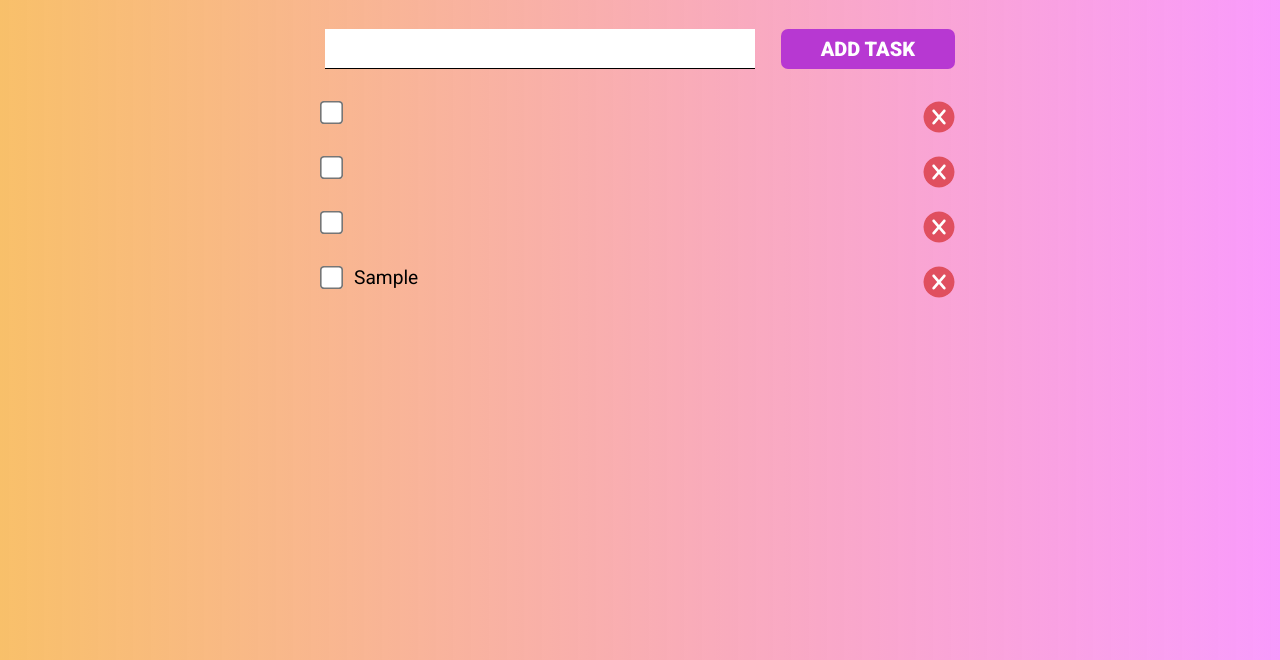
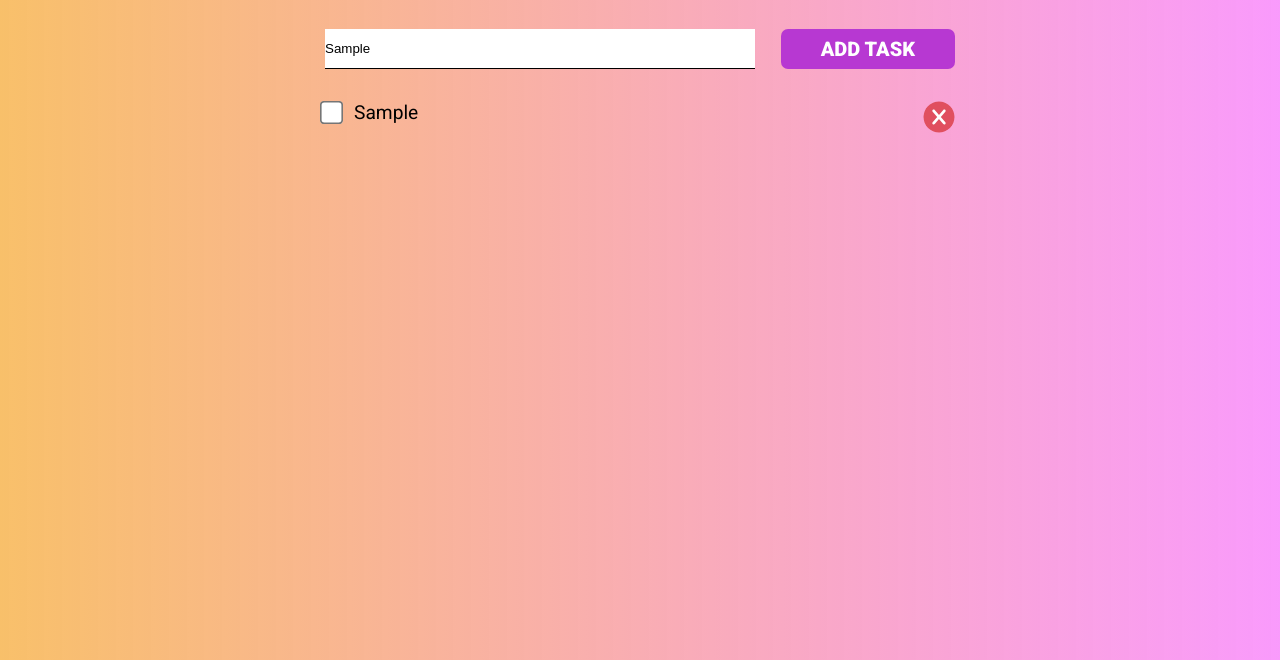
Before and after one commit to Kristalkill/To-Do-List, a website: page To-Do List/task/src/index.html in a window 1280 px wide. Both pictures are taken after typing "Sample" into the empty fields and a click on the button "ADD TASK". Shown: the part 140-800 px from the top of the page. Drawn offline with Linux system fonts and the light colour scheme.

Commit message:
Final stage of project, added cookie task saving.

```diff
--- a/To-Do List/task/src/index.html
+++ b/To-Do List/task/src/index.html
@@ -13,29 +13,7 @@
         <input id="input-task">
         <button id="add-task-button">ADD TASK</button>
     </label>
-    <ul id="task-list">
-        <li>
-            <label>
-                <input class="checkbox" type="checkbox">
-                <span class="task"></span>
-                <button class="delete-btn"></button>
-            </label>
-        </li>
-        <li>
-            <label>
-                <input class="checkbox" type="checkbox">
-                <span class="task"></span>
-                <button class="delete-btn"></button>
-            </label>
-        </li>
-        <li>
-            <label>
-                <input class="checkbox" type="checkbox">
-                <span class="task"></span>
-                <button class="delete-btn"></button>
-            </label>
-        </li>
-    </ul>
+    <ul id="task-list"></ul>
 </div>
 <script src="main.js"></script>
 </body>
--- a/To-Do List/task/src/main.js
+++ b/To-Do List/task/src/main.js
@@ -1,25 +1,21 @@
-
 //get all needed to add new tasks to list
-
 const add_task = document.getElementById('add-task-button');
 const task_list = document.getElementById('task-list');
 const task_input = document.getElementById('input-task');
 
-//checking if task_input is empty, if not enable button
-task_input.addEventListener('input', () => add_task.disabled = task_input.value.length < 0);
+let taskList = JSON.parse(localStorage.getItem("tasks")) || [];
 
-//adding new task to list
-add_task.addEventListener('click', () => {
+function addTask(text, enabled = false) {
     //create span
     const span = document.createElement('span')
     span.className = "task"
-    span.innerHTML = task_input.value
+    span.innerHTML = text
 
     //create input
     const input = document.createElement('input')
     input.type = "checkbox";
     input.className = "checkbox";
-
+    input.checked = enabled
     //create button
     const button = document.createElement('button')
     button.className = "delete-btn"
@@ -33,9 +29,32 @@ add_task.addEventListener('click', () => {
     li.append(label)
 
     task_list.append(li);
-    task_input.value = ''
-    add_task.disabled = true
+    input.addEventListener('change', function() {
+        taskList = taskList.map(u => u.text !== text ? u : {
+            enabled: this.checked,
+            text: text
+        });
+        localStorage.setItem("tasks", JSON.stringify(taskList))
+    })
+    button.addEventListener('click', () => {
+        taskList = taskList.filter(x => x.text !== span.innerHTML)
+        localStorage.setItem("tasks", JSON.stringify(taskList))
+        li.remove()
+    })
+}
 
-    button.addEventListener('click', () => li.remove())
+for (const task of taskList) {
+  addTask(task.text, task.enabled)
+}
+//checking if task_input is empty, if not enable button
+task_input.addEventListener('input', () => add_task.disabled = task_input.value.length < 0);
 
+//adding new task to list
+add_task.addEventListener('click', () => {
+    addTask(task_input.value)
+    taskList.push({
+        enabled: false,
+        text: task_input.value
+    })
+    localStorage.setItem("tasks", JSON.stringify(taskList))
 })
```
